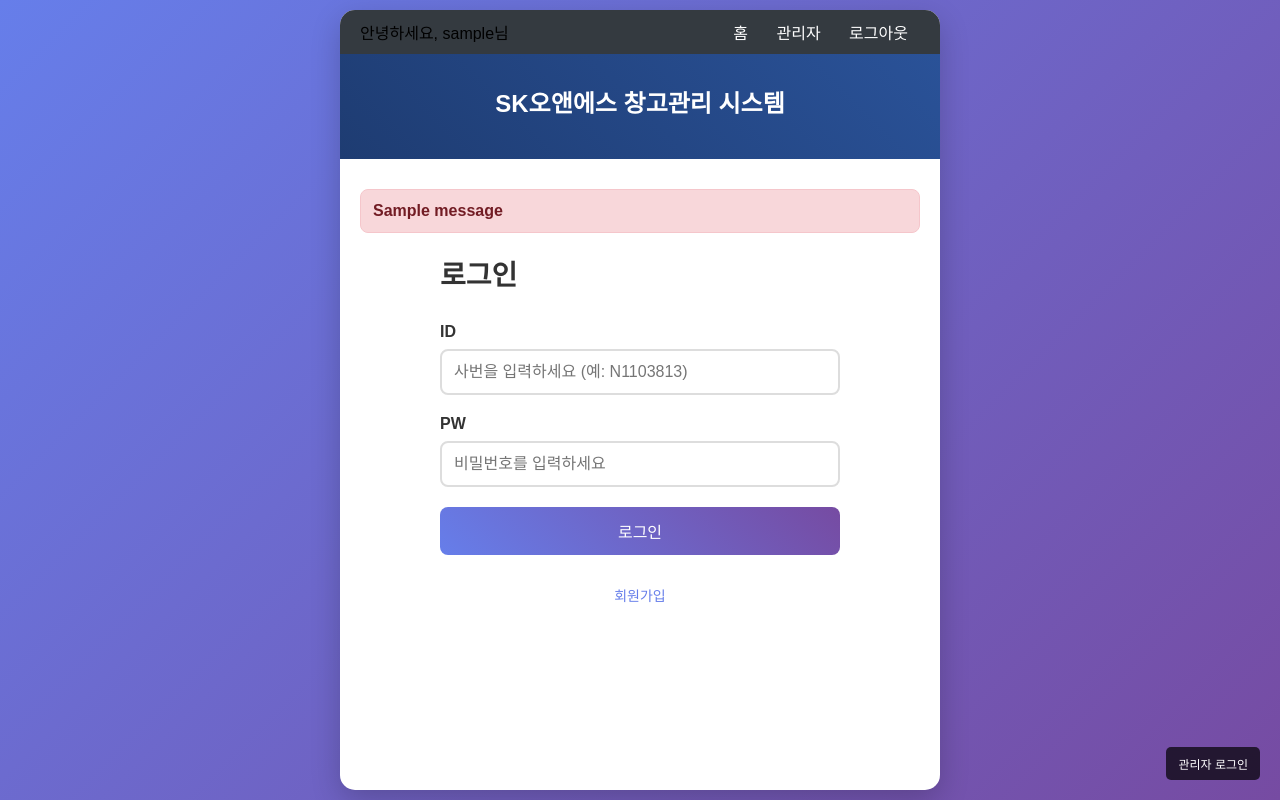
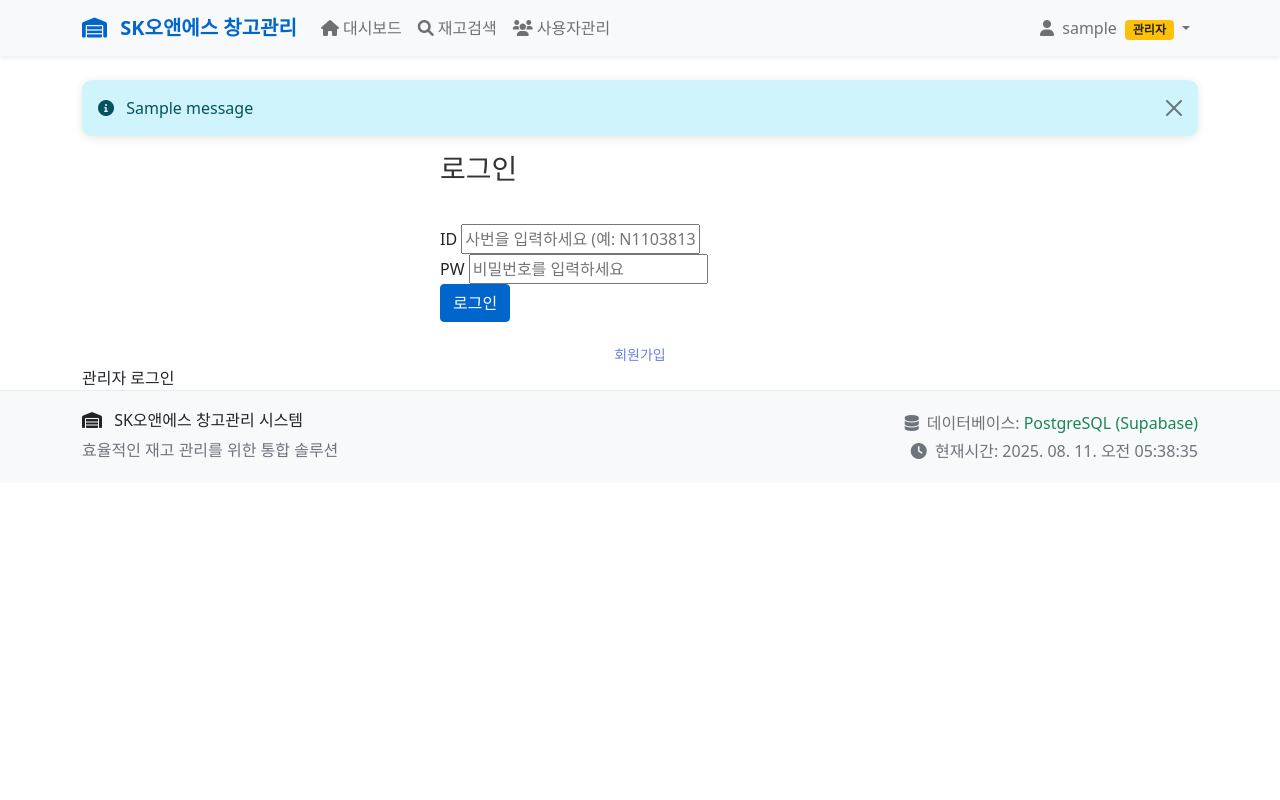
Before and after one commit to Newyorkcheesebuger/sk-ons-warehouse, a Flask app: page / in a window 1280 px wide. Run offline with Flask 3, Linux system fonts and the light colour scheme; the visitor is signed in with stand-in values (Sample User, id 1); one stand-in notice (Sample message) is shown.

Commit message:
Update base.html

```diff
--- a/templates/base.html
+++ b/templates/base.html
@@ -4,304 +4,260 @@
     <meta charset="UTF-8">
     <meta name="viewport" content="width=device-width, initial-scale=1.0">
     <title>{% block title %}SK오앤에스 창고관리 시스템{% endblock %}</title>
+    <link href="https://cdn.jsdelivr.net/npm/bootstrap@5.1.3/dist/css/bootstrap.min.css" rel="stylesheet">
+    <link href="https://cdnjs.cloudflare.com/ajax/libs/font-awesome/6.0.0/css/all.min.css" rel="stylesheet">
     <style>
-        * {
-            margin: 0;
-            padding: 0;
-            box-sizing: border-box;
+        .navbar-brand {
+            font-weight: bold;
+            color: #0066cc !important;
         }
-
-        body {
-            font-family: 'Malgun Gothic', sans-serif;
-            background: linear-gradient(135deg, #667eea 0%, #764ba2 100%);
-            min-height: 100vh;
-            padding: 10px;
+        .warehouse-card {
+            transition: transform 0.2s;
+            border: 2px solid #e0e0e0;
+            border-radius: 15px;
         }
-
-        .container {
-            max-width: 600px;
-            margin: 0 auto;
-            background: white;
-            border-radius: 15px;
-            box-shadow: 0 10px 30px rgba(0,0,0,0.2);
-            overflow: hidden;
-            min-height: calc(100vh - 20px);
+        .warehouse-card:hover {
+            transform: translateY(-5px);
+            border-color: #0066cc;
+            box-shadow: 0 8px 25px rgba(0,102,204,0.15);
         }
-
-        .header {
-            background: linear-gradient(45deg, #1e3c72, #2a5298);
+        .btn-primary {
+            background-color: #0066cc;
+            border-color: #0066cc;
+        }
+        .btn-primary:hover {
+            background-color: #0052a3;
+            border-color: #0052a3;
+        }
+        .footer {
+            background-color: #f8f9fa;
+            padding: 20px 0;
+            margin-top: 50px;
+            border-top: 1px solid #e9ecef;
+        }
+        .alert-custom {
+            border-radius: 10px;
+            border: none;
+            box-shadow: 0 2px 10px rgba(0,0,0,0.1);
+        }
+        .table-hover tbody tr:hover {
+            background-color: #f8f9fa;
+        }
+        .badge-custom {
+            font-size: 0.8em;
+            padding: 0.4em 0.8em;
+        }
+        .card-header-custom {
+            background: linear-gradient(135deg, #0066cc, #0052a3);
             color: white;
-            text-align: center;
-            padding: 30px 20px;
+            border-radius: 15px 15px 0 0 !important;
         }
-
-        .header h1 {
-            font-size: 24px;
+        .inventory-item {
+            border: 1px solid #e0e0e0;
+            border-radius: 10px;
+            padding: 15px;
             margin-bottom: 10px;
-            font-weight: bold;
+            transition: all 0.2s;
         }
-
-        .content {
-            padding: 30px 20px;
+        .inventory-item:hover {
+            border-color: #0066cc;
+            box-shadow: 0 2px 8px rgba(0,102,204,0.1);
         }
-
-        .form-group {
-            margin-bottom: 20px;
+        .quantity-badge {
+            font-size: 1.1em;
+            padding: 0.5em 1em;
+            border-radius: 20px;
         }
-
-        .form-group label {
-            display: block;
-            margin-bottom: 8px;
-            font-weight: bold;
-            color: #333;
-        }
-
-        .form-group input, .form-group select {
-            width: 100%;
-            padding: 12px;
-            border: 2px solid #ddd;
+        .photo-thumbnail {
+            width: 60px;
+            height: 60px;
+            object-fit: cover;
             border-radius: 8px;
-            font-size: 16px;
-            transition: border-color 0.3s;
-        }
-
-        .form-group input:focus, .form-group select:focus {
-            outline: none;
-            border-color: #667eea;
-        }
-
-        .btn {
-            padding: 12px 24px;
-            border: none;
-            border-radius: 8px;
-            font-size: 16px;
-            cursor: pointer;
-            transition: all 0.3s;
-            text-decoration: none;
-            display: inline-block;
-            text-align: center;
-        }
-
-        .btn-primary {
-            background: linear-gradient(45deg, #667eea, #764ba2);
-            color: white;
-            width: 100%;
-            margin-bottom: 10px;
-        }
-
-        .btn-primary:hover {
-            transform: translateY(-2px);
-            box-shadow: 0 5px 15px rgba(102, 126, 234, 0.4);
-        }
-
-        .btn-secondary {
-            background: #6c757d;
-            color: white;
-        }
-
-        .btn-success {
-            background: #28a745;
-            color: white;
-        }
-
-        .btn-danger {
-            background: #dc3545;
-            color: white;
-        }
-
-        .btn-small {
-            padding: 8px 16px;
-            font-size: 14px;
-            margin: 2px;
-        }
-
-        .text-center {
-            text-align: center;
-        }
-
-        .alert {
-            padding: 12px;
-            margin-bottom: 20px;
-            border-radius: 8px;
-            font-weight: bold;
-        }
-
-        .alert-danger {
-            background: #f8d7da;
-            color: #721c24;
-            border: 1px solid #f5c6cb;
-        }
-
-        .alert-success {
-            background: #d4edda;
-            color: #155724;
-            border: 1px solid #c3e6cb;
-        }
-
-        .admin-login {
-            position: fixed;
-            bottom: 20px;
-            right: 20px;
-            background: rgba(0,0,0,0.7);
-            color: white;
-            padding: 8px 12px;
-            border-radius: 5px;
-            font-size: 12px;
-            text-decoration: none;
-        }
-
-        .table {
-            width: 100%;
-            border-collapse: collapse;
-            margin-top: 20px;
-        }
-
-        .table th, .table td {
-            padding: 12px;
-            text-align: left;
-            border-bottom: 1px solid #ddd;
-            font-size: 14px;
-        }
-
-        .table th {
-            background: #f8f9fa;
-            font-weight: bold;
-        }
-
-        .navbar {
-            background: #343a40;
-            padding: 10px 20px;
-            display: flex;
-            justify-content: space-between;
-            align-items: center;
-        }
-
-        .navbar a {
-            color: white;
-            text-decoration: none;
-            padding: 8px 12px;
-            border-radius: 5px;
-        }
-
-        .navbar a:hover {
-            background: rgba(255,255,255,0.1);
-        }
-
-        .warehouse-grid {
-            display: grid;
-            grid-template-columns: 1fr;
-            gap: 15px;
-            margin-top: 20px;
-        }
-
-        .warehouse-item {
-            background: #f8f9fa;
-            border: 2px solid #dee2e6;
-            border-radius: 10px;
-            padding: 20px;
-            text-align: center;
-            transition: all 0.3s;
-        }
-
-        .warehouse-item:hover {
-            border-color: #667eea;
-            transform: translateY(-2px);
-        }
-
-        .warehouse-item.disabled {
-            opacity: 0.5;
-            cursor: not-allowed;
-        }
-
-        .modal {
-            display: none;
-            position: fixed;
-            z-index: 1000;
-            left: 0;
-            top: 0;
-            width: 100%;
-            height: 100%;
-            background: rgba(0,0,0,0.5);
-        }
-
-        .modal-content {
-            background: white;
-            margin: 15% auto;
-            padding: 20px;
-            border-radius: 10px;
-            width: 90%;
-            max-width: 500px;
-        }
-
-        .close {
-            color: #aaa;
-            float: right;
-            font-size: 28px;
-            font-weight: bold;
             cursor: pointer;
         }
-
-        .close:hover {
-            color: black;
+        .modal-header-custom {
+            background: linear-gradient(135deg, #0066cc, #0052a3);
+            color: white;
+            border-radius: 15px 15px 0 0;
         }
-
-        @media (max-width: 480px) {
-            .container {
-                margin: 0;
-                border-radius: 0;
-                min-height: 100vh;
-            }
-
-            .header h1 {
-                font-size: 20px;
-            }
-
-            .content {
-                padding: 20px 15px;
-            }
-
-            .table {
-                font-size: 12px;
-            }
-
-            .table th, .table td {
-                padding: 8px 4px;
-            }
+        .btn-sm-custom {
+            padding: 0.25rem 0.5rem;
+            font-size: 0.875rem;
+            border-radius: 0.375rem;
         }
     </style>
-    {% block extra_css %}{% endblock %}
 </head>
 <body>
+    <!-- 네비게이션 바 -->
+    <nav class="navbar navbar-expand-lg navbar-light bg-light shadow-sm">
         <div class="container">
+            <a class="navbar-brand" href="{{ url_for('index') }}">
+                <i class="fas fa-warehouse me-2"></i>
+                SK오앤에스 창고관리
+            </a>
+
+            <button class="navbar-toggler" type="button" data-bs-toggle="collapse" data-bs-target="#navbarNav">
+                <span class="navbar-toggler-icon"></span>
+            </button>
+
+            <div class="collapse navbar-collapse" id="navbarNav">
+                <ul class="navbar-nav me-auto">
                     {% if session.user_id %}
-        <div class="navbar">
-            <span>안녕하세요, {{ session.user_name }}님</span>
-            <div>
-                <a href="{{ url_for('dashboard') }}">홈</a>
+                        <li class="nav-item">
+                            <a class="nav-link" href="{{ url_for('dashboard') }}">
+                                <i class="fas fa-home me-1"></i>대시보드
+                            </a>
+                        </li>
+                        <li class="nav-item">
+                            <a class="nav-link" href="{{ url_for('search_inventory') }}">
+                                <i class="fas fa-search me-1"></i>재고검색
+                            </a>
+                        </li>
                         {% if session.is_admin %}
-                <a href="{{ url_for('admin_dashboard') }}">관리자</a>
+                        <li class="nav-item">
+                            <a class="nav-link" href="{{ url_for('admin_dashboard') }}">
+                                <i class="fas fa-users me-1"></i>사용자관리
+                            </a>
+                        </li>
                         {% endif %}
-                <a href="{{ url_for('logout') }}">로그아웃</a>
+                    {% endif %}
+                </ul>
+
+                <ul class="navbar-nav">
+                    {% if session.user_id %}
+                        <li class="nav-item dropdown">
+                            <a class="nav-link dropdown-toggle" href="#" id="navbarDropdown" role="button" data-bs-toggle="dropdown">
+                                <i class="fas fa-user me-1"></i>
+                                {{ session.user_name }}
+                                {% if session.is_admin %}
+                                    <span class="badge bg-warning text-dark ms-1">관리자</span>
+                                {% endif %}
+                            </a>
+                            <ul class="dropdown-menu">
+                                <li><a class="dropdown-item" href="{{ url_for('logout') }}">
+                                    <i class="fas fa-sign-out-alt me-1"></i>로그아웃
+                                </a></li>
+                            </ul>
+                        </li>
+                    {% endif %}
+                </ul>
             </div>
         </div>
-        {% endif %}
+    </nav>
 
-        <div class="header">
-            <h1>SK오앤에스 창고관리 시스템</h1>
-        </div>
-
-        <div class="content">
+    <!-- 메인 컨텐츠 -->
+    <div class="container mt-4">
+        <!-- 플래시 메시지 -->
         {% with messages = get_flashed_messages() %}
             {% if messages %}
                 {% for message in messages %}
-                        <div class="alert alert-danger">{{ message }}</div>
+                    <div class="alert alert-info alert-dismissible fade show alert-custom" role="alert">
+                        <i class="fas fa-info-circle me-2"></i>
+                        {{ message }}
+                        <button type="button" class="btn-close" data-bs-dismiss="alert"></button>
+                    </div>
                 {% endfor %}
             {% endif %}
         {% endwith %}
 
         {% block content %}{% endblock %}
     </div>
+
+    <!-- 푸터 -->
+    <footer class="footer mt-auto">
+        <div class="container">
+            <div class="row">
+                <div class="col-md-6">
+                    <h6 class="mb-2">
+                        <i class="fas fa-warehouse me-2"></i>
+                        SK오앤에스 창고관리 시스템
+                    </h6>
+                    <p class="text-muted mb-0">효율적인 재고 관리를 위한 통합 솔루션</p>
                 </div>
+                <div class="col-md-6 text-md-end">
+                    <p class="text-muted mb-1">
+                        <i class="fas fa-database me-1"></i>
+                        데이터베이스: <span id="db-status">확인 중...</span>
+                    </p>
+                    <p class="text-muted mb-0">
+                        <i class="fas fa-clock me-1"></i>
+                        현재시간: <span id="current-time"></span>
+                    </p>
+                </div>
+            </div>
+        </div>
+    </footer>
+
+    <script src="https://cdn.jsdelivr.net/npm/bootstrap@5.1.3/dist/js/bootstrap.bundle.min.js"></script>
+
+    <script>
+        // 현재 시간 업데이트
+        function updateTime() {
+            const now = new Date();
+            const timeString = now.toLocaleString('ko-KR', {
+                year: 'numeric',
+                month: '2-digit',
+                day: '2-digit',
+                hour: '2-digit',
+                minute: '2-digit',
+                second: '2-digit'
+            });
+            document.getElementById('current-time').textContent = timeString;
+        }
+
+        // 데이터베이스 상태 확인
+        function checkDbStatus() {
+            {% if session.user_id %}
+            fetch('/health')
+                .then(response => response.json())
+                .then(data => {
+                    const statusElement = document.getElementById('db-status');
+                    if (data.database === 'postgresql') {
+                        statusElement.innerHTML = '<span class="text-success">PostgreSQL (Supabase)</span>';
+                    } else {
+                        statusElement.innerHTML = '<span class="text-warning">SQLite (로컬)</span>';
+                    }
+                })
+                .catch(() => {
+                    document.getElementById('db-status').innerHTML = '<span class="text-danger">연결 실패</span>';
+                });
+            {% endif %}
+        }
+
+        // 페이지 로드 시 실행
+        document.addEventListener('DOMContentLoaded', function() {
+            updateTime();
+            checkDbStatus();
+            setInterval(updateTime, 1000);
+        });
+
+        // 전역 유틸리티 함수들
+        function showAlert(message, type = 'info') {
+            const alertDiv = document.createElement('div');
+            alertDiv.className = `alert alert-${type} alert-dismissible fade show alert-custom`;
+            alertDiv.innerHTML = `
+                <i class="fas fa-info-circle me-2"></i>
+                ${message}
+                <button type="button" class="btn-close" data-bs-dismiss="alert"></button>
+            `;
+
+            const container = document.querySelector('.container');
+            container.insertBefore(alertDiv, container.firstChild);
+
+            // 5초 후 자동 제거
+            setTimeout(() => {
+                if (alertDiv.parentNode) {
+                    alertDiv.remove();
+                }
+            }, 5000);
+        }
+
+        function confirmAction(message, callback) {
+            if (confirm(message)) {
+                callback();
+            }
+        }
+    </script>
 
     {% block scripts %}{% endblock %}
 </body>
```
Lines whose indentation alone changed are shown as unchanged.
